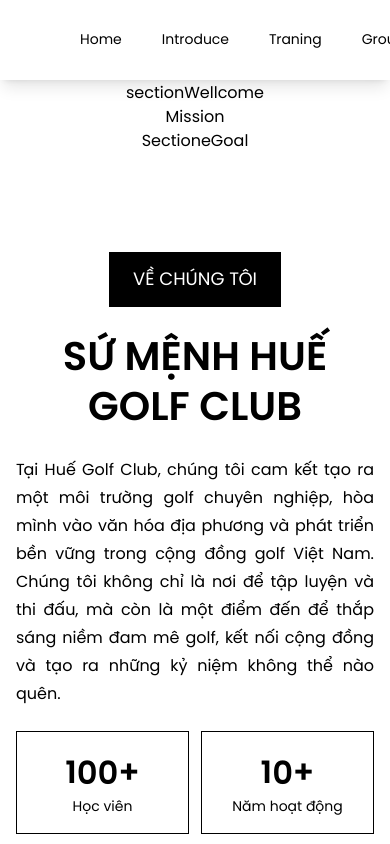
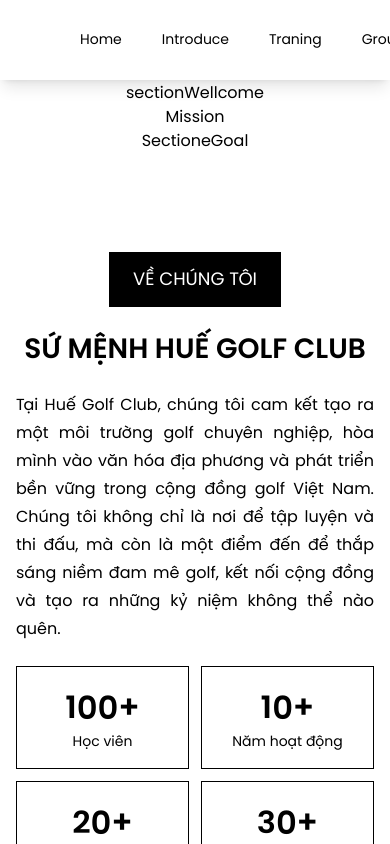
Before and after one commit to vohuy113/lienhoa, a React (Vite) app: page / in a window 390 px wide. Shown: the top 844 px of the page. Built offline with nearby package versions, Linux system fonts and the light colour scheme.

Commit message:
fix-responsive

```diff
--- a/src/components/Title.jsx
+++ b/src/components/Title.jsx
@@ -2,7 +2,7 @@
 
 const Title = ({ content }) => {
   return (
-    <h1 className="text-center lg:text-left mt-6 font-semibold uppercase text-[40px] leading-tight">
+    <h1 className="text-center lg:text-left mt-6 font-semibold uppercase text-[28px] lg:text-[40px] leading-tight">
       {content}
     </h1>
   );
--- a/src/pages/HomePage/SectioneGoal2.jsx
+++ b/src/pages/HomePage/SectioneGoal2.jsx
@@ -9,7 +9,7 @@
         <img className="h-full" src={goal_img1} />
       </div>
       <div className="bg-black  text-white flex flex-col gap-6 pb-6 pt-6 px-4 lg:px-6">
-        <h1 className="text-[30px] uppercase font-semibold leading-tight ">
+        <h1 className="text-[24px] lg:text-[30px] uppercase font-semibold leading-tight ">
           ĐÔI NÉT VỀ GOLF HUẾ CLUB
         </h1>
         <p className="text-[16px] text-justify">
```
